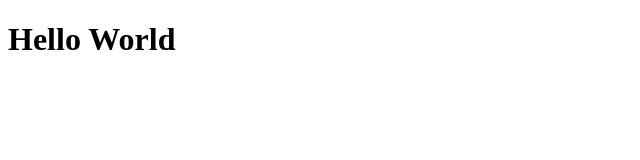
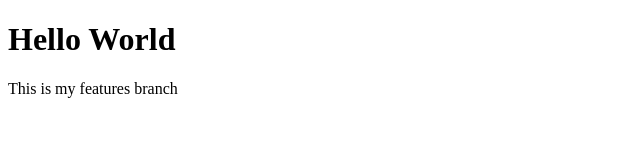
Before and after one commit to Tanzeel-Ahmed1/Local-Reposit, a plain HTML site: page Index.html in a window 1280 px wide. Shown: the whole page, without its empty margins (0-640 px from the left). Drawn offline with Linux system fonts and the light colour scheme.

Commit message:
features line

```diff
--- a/Index.html
+++ b/Index.html
@@ -7,5 +7,6 @@
 </head>
 <body>
     <h1>Hello World</h1>
+    <p>This is my features branch</p>
 </body>
 </html>
```
